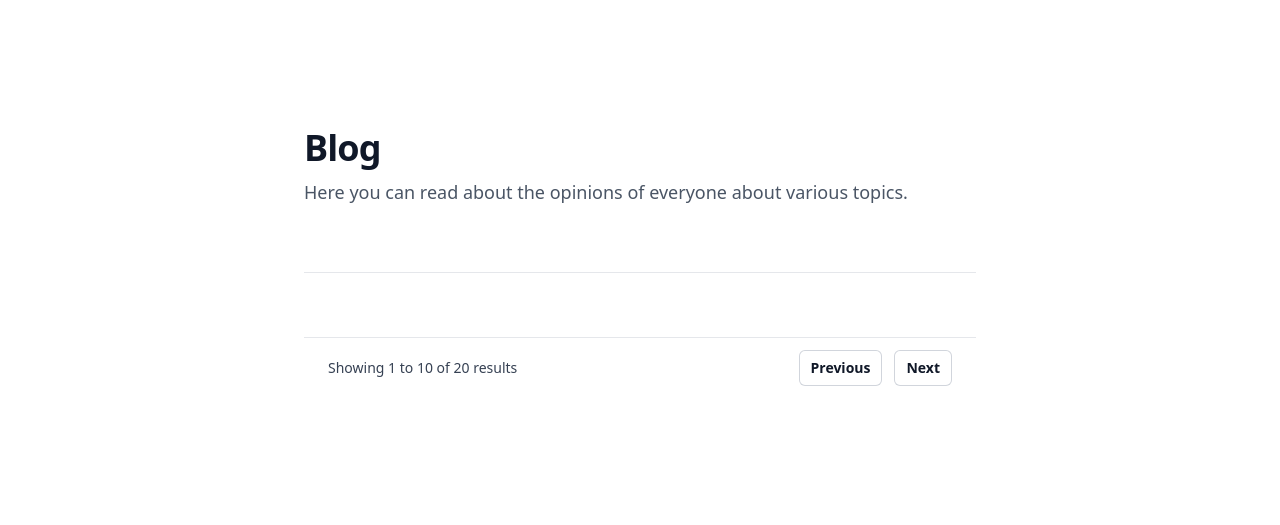
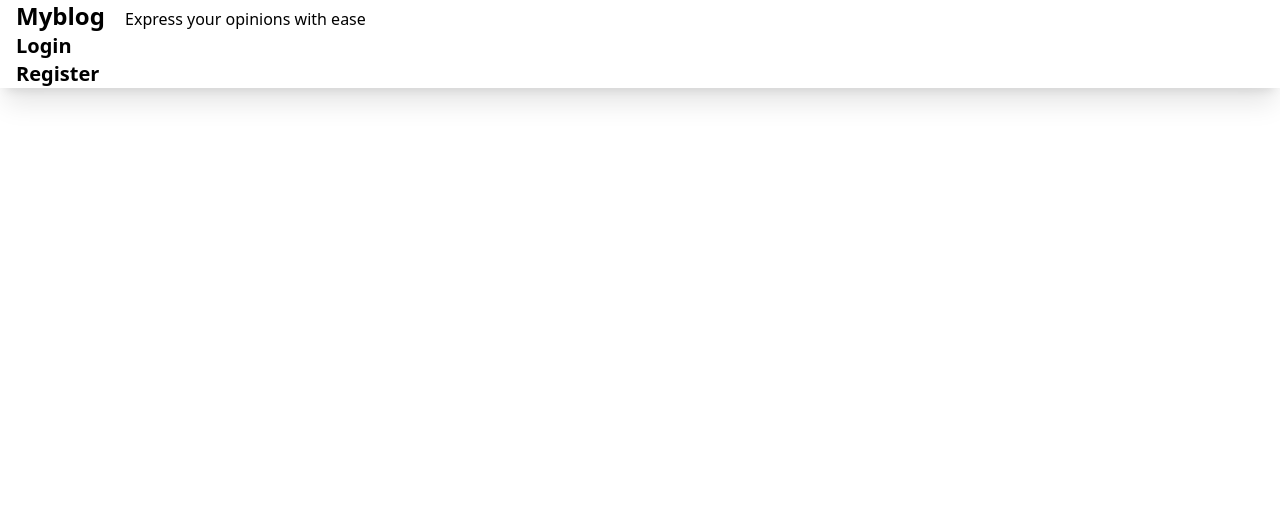
Before and after one commit to ImNickDDMe/myblog, a Django app: page /blog/ in a window 1280 px wide. Shown: the top 525 px of the page. Run offline with Django 5.2, Linux system fonts and the light colour scheme; data that the repository does not hold is empty; some libraries are stand-ins or nearby versions.

Commit message:
Make Base Template

```diff
--- a/myblog/urls.py
+++ b/myblog/urls.py
@@ -24,7 +24,7 @@ admin.site.index_title = 'Manage Resources'
 
 urlpatterns = [
     path('admin/', admin.site.urls),
-    path('', index),
+    path('', index, name='index'),
     path('blog/', include('blog.urls', namespace='blog')),
     path('account/', include('account.urls', namespace='account')),
     path('__reload__/', include('django_browser_reload.urls')),
--- a/theme/static/css/dist/styles.css
+++ b/theme/static/css/dist/styles.css
@@ -26,6 +26,10 @@
     --text-sm--line-height: calc(1.25 / 0.875);
     --text-lg: 1.125rem;
     --text-lg--line-height: calc(1.75 / 1.125);
+    --text-xl: 1.25rem;
+    --text-xl--line-height: calc(1.75 / 1.25);
+    --text-2xl: 1.5rem;
+    --text-2xl--line-height: calc(2 / 1.5);
     --text-3xl: 1.875rem;
     --text-3xl--line-height: calc(2.25 / 1.875);
     --text-4xl: 2.25rem;
@@ -238,6 +242,9 @@
   .inline-flex {
     display: inline-flex;
   }
+  .w-64 {
+    width: calc(var(--spacing) * 64);
+  }
   .max-w-2xl {
     max-width: var(--container-2xl);
   }
@@ -249,6 +256,9 @@
   }
   .flex-1 {
     flex: 1;
+  }
+  .flex-none {
+    flex: none;
   }
   .flex-col {
     flex-direction: column;
@@ -289,6 +299,12 @@
   .bg-white {
     background-color: var(--color-white);
   }
+  .p-4 {
+    padding: calc(var(--spacing) * 4);
+  }
+  .px-2 {
+    padding-inline: calc(var(--spacing) * 2);
+  }
   .px-3 {
     padding-inline: calc(var(--spacing) * 3);
   }
@@ -313,6 +329,10 @@
   .pt-10 {
     padding-top: calc(var(--spacing) * 10);
   }
+  .text-2xl {
+    font-size: var(--text-2xl);
+    line-height: var(--tw-leading, var(--text-2xl--line-height));
+  }
   .text-3xl {
     font-size: var(--text-3xl);
     line-height: var(--tw-leading, var(--text-3xl--line-height));
@@ -324,6 +344,10 @@
   .text-sm {
     font-size: var(--text-sm);
     line-height: var(--tw-leading, var(--text-sm--line-height));
+  }
+  .text-xl {
+    font-size: var(--text-xl);
+    line-height: var(--tw-leading, var(--text-xl--line-height));
   }
   .text-xs {
     font-size: var(--text-xs);
@@ -364,6 +388,18 @@
   }
   .text-gray-900 {
     color: var(--color-gray-900);
+  }
+  .shadow-lg {
+    --tw-shadow: 0 10px 15px -3px var(--tw-shadow-color, rgb(0 0 0 / 0.1)), 0 4px 6px -4px var(--tw-shadow-color, rgb(0 0 0 / 0.1));
+    box-shadow: var(--tw-inset-shadow), var(--tw-inset-ring-shadow), var(--tw-ring-offset-shadow), var(--tw-ring-shadow), var(--tw-shadow);
+  }
+  .shadow-sm {
+    --tw-shadow: 0 1px 3px 0 var(--tw-shadow-color, rgb(0 0 0 / 0.1)), 0 1px 2px -1px var(--tw-shadow-color, rgb(0 0 0 / 0.1));
+    box-shadow: var(--tw-inset-shadow), var(--tw-inset-ring-shadow), var(--tw-ring-offset-shadow), var(--tw-ring-shadow), var(--tw-shadow);
+  }
+  .shadow-xl {
+    --tw-shadow: 0 20px 25px -5px var(--tw-shadow-color, rgb(0 0 0 / 0.1)), 0 8px 10px -6px var(--tw-shadow-color, rgb(0 0 0 / 0.1));
+    box-shadow: var(--tw-inset-shadow), var(--tw-inset-ring-shadow), var(--tw-ring-offset-shadow), var(--tw-ring-shadow), var(--tw-shadow);
   }
   .ring-1 {
     --tw-ring-shadow: var(--tw-ring-inset,) 0 0 0 calc(1px + var(--tw-ring-offset-width)) var(--tw-ring-color, currentcolor);
--- a/theme/templates/base.html
+++ b/theme/templates/base.html
@@ -1,26 +1,33 @@
 {% load static tailwind_tags %}
 <!DOCTYPE html>
-<html lang="en">
+<html lang="en" data-theme="dark">
 	<head>
     	<title>Myblog - {% block title %}{% endblock title%}</title>
 		<meta charset="UTF-8">
 		<meta name="viewport" content="width=device-width, initial-scale=1.0">
 		<meta http-equiv="X-UA-Compatible" content="ie=edge">
+		<link href="https://cdn.jsdelivr.net/npm/daisyui@5" rel="stylesheet" type="text/css" />
 		{% tailwind_css %}
 	</head>
 
 	<body>
-		<div class="bg-white py-24 sm:py-32">
-			<div class="mx-auto max-w-7xl px-6 lg:px-8">
-				<div class="mx-auto max-w-2xl">
-					<h2 class="text-3xl font-bold tracking-tight text-gray-900 sm:text-4xl">Blog</h2>
-					<p class="mt-2 text-lg leading-8 text-gray-600">
-						Here you can read about the opinions of everyone about various topics.
-					</p>
-
-					{% block content %}{% endblock content %}
-				</div>
-			</div>
-		</div>
+		<header>
+			<nav class="navbar bg-base-300 shadow-xl">
+				<section class="flex-1">
+					<a href="{% url 'index' %}" class="px-4 font-semibold text-2xl">Myblog</a>
+					<span class="text-base-content/70">Express your opinions with ease</span>
+				</section>
+				<section class="flex-none">
+					<ul class="menu menu-horizontal px-4">
+						<li>
+							<a class="text-xl font-semibold" href="{% url 'account:login' %}">Login</a>
+						</li>
+						<li>
+							<a class="text-xl font-semibold" href="{% url 'account:login' %}">Register</a>
+						</li>
+					</ul>
+				</section>
+			</nav>
+		</header>
 	</body>
 </html>
```
